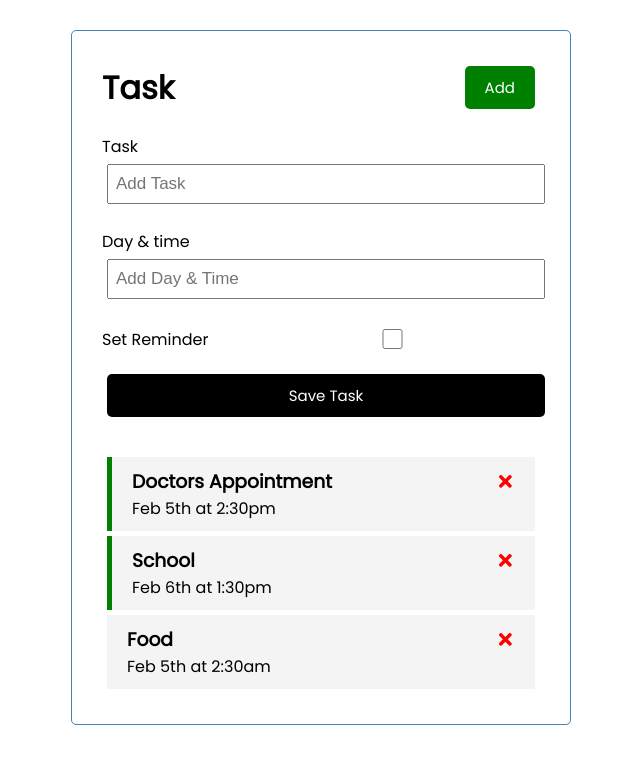
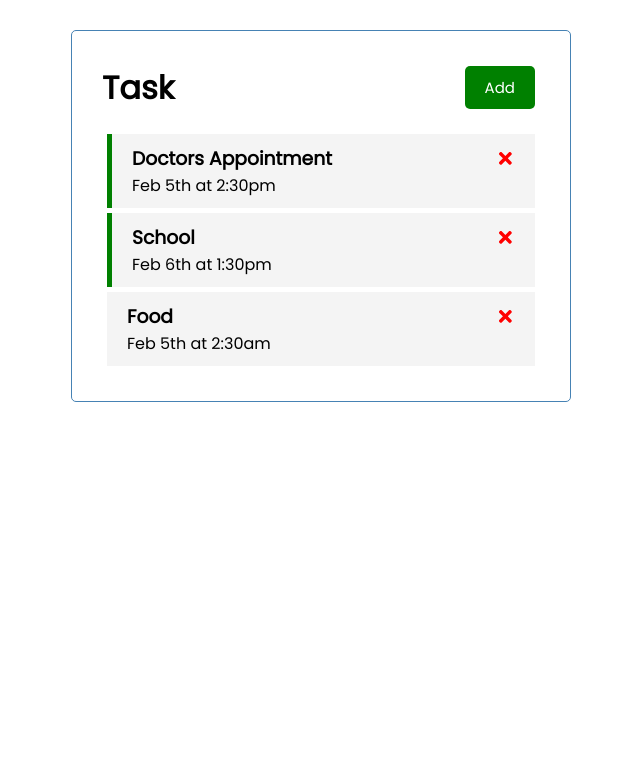
Before and after one commit to jonathanwodzisz/task-app, a React (Create React App) app: page / in a window 1280 px wide. Shown: the top 764 px of the page, without its empty margins (319-959 px from the left). Built offline with nearby package versions, Linux system fonts and the light colour scheme.

Commit message:
addTask complete without backend
simpler version complete

```diff
--- a/src/App.js
+++ b/src/App.js
@@ -5,6 +5,7 @@
 import AddTask from './components/AddTask'
 
 function App() {
+  const [showAddTask, setShowAddTask] = useState(false);
   const [tasks, setTasks] = useState(
     [
       {
@@ -32,7 +33,9 @@
   }
   //Add Task
   const addTask = (task) => {
-    console.log(task);
+    const id = Math.floor(Math.random() * 10000) + 1;
+    const newTask = { id, ...task };
+    setTasks([...tasks, newTask]);
   }
   //Delete Task
   const deleteTask = (id) => {
@@ -40,8 +43,8 @@
   }
   return (
     <div className="container">
-      <Header title="Task" />
-      <AddTask onAdd={addTask} />
+      <Header title="Task" onAdd={() => setShowAddTask(!showAddTask)} showAdd={showAddTask} />
+      {showAddTask && <AddTask onAdd={addTask} />}
       {tasks.length > 0 ? <Tasks onDelete={deleteTask} tasks={tasks} onToggle={toggleReminder} /> : 'No Tasks Yet'}
     </div>
   );
--- a/src/components/AddTask.js
+++ b/src/components/AddTask.js
@@ -8,10 +8,13 @@
     const onSubmit = (e) => {
         e.preventDefault()
         if (!text) {
-            alert('Please add text')
+            alert('Please add task')
             return
         }
         onAdd({ text, day, reminder })
+        setText('');
+        setDay('');
+        setReminder(false);
     }
     return (
         <form className="add-form" onSubmit={onSubmit}>
@@ -25,7 +28,7 @@
             </div>
             <div className="form-control form-control-check">
                 <label>Set Reminder</label>
-                <input type="checkbox" value={reminder} onChange={(e) => setReminder(e.currentTarget.checked)} />
+                <input type="checkbox" checked={reminder} value={reminder} onChange={(e) => setReminder(e.currentTarget.checked)} />
             </div>
             <input className="btn btn-block" type='submit' value="Save Task" />
         </form>
--- a/src/components/Header.js
+++ b/src/components/Header.js
@@ -2,14 +2,11 @@
 import PropTypes from 'prop-types'
 import Button from './Button'
 
-function addBtn() {
-    console.log("clicked");
-}
-function Header({ title }) {
+function Header({ title, onAdd, showAdd }) {
     return (
         <header className="header">
             <h1 /*css in jsx use style{{properties in here}}*/>{title}</h1>
-            <Button text="Add" color="green" onClick={addBtn} />
+            <Button text={showAdd ? 'close' : "Add"} color={showAdd ? "red" : "green"} onClick={onAdd} />
         </header>
     )
 }
```
